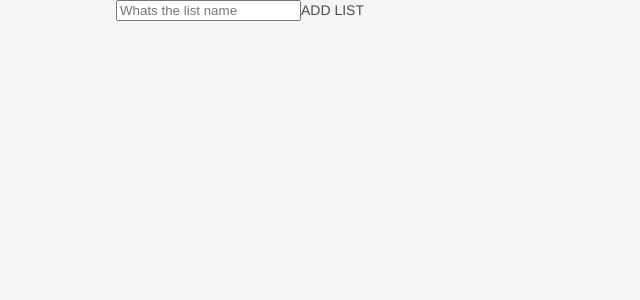
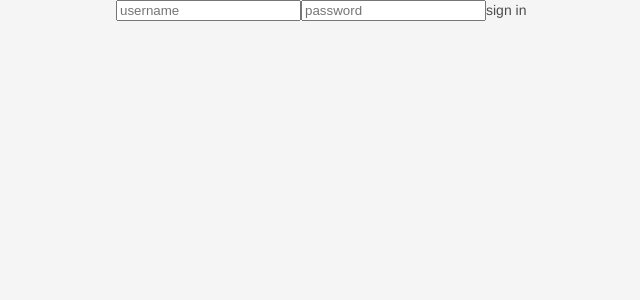
Before and after one commit to Tnatiel/todo-react, a React (Create React App) app: page / in a window 1280 px wide. Shown: the top 300 px of the page, without its empty margins (249-889 px from the left). Built offline with nearby package versions, Linux system fonts and the light colour scheme.

Commit message:
Added auth feature

```diff
--- a/src/App.js
+++ b/src/App.js
@@ -10,24 +10,40 @@ function App() {
 
   const [lists, setLists] = useState([])
   const listInputAdderRef = useRef()
+  const userLoginInputRef = useRef()
+  const passwordLoginInputRef = useRef()
+  const [user, setUser] = useState({})
 
   const addList = () => {
     const appId = Math.random() * 9999999999999
-    console.log(listInputAdderRef.current.value)
     const newListApp =  <TodoApp mainTitle={listInputAdderRef.current.value} key={appId} />
     const newLists = lists.concat(newListApp)
+    setLists(newLists)
+  }
 
-    setLists(newLists)
-    }
+  const loginUser = () => {
+    const userName = userLoginInputRef.current.value
+    userLoginInputRef.current.value = ''
+    setUser({userName, role: 'admin'})
+  }
 
   return (
     <>
+    {user.role ? (
+      <>
+        <input defaultValue='' ref={listInputAdderRef} type="text" placeholder='Whats the list name'/>
+        <button onClick={addList}>ADD LIST</button>
+        <AppsList items={lists}/>
+      </>
+    ) : (
+      <>
+        <input ref={userLoginInputRef} type="text" placeholder={'username'}/>
+        <input ref={passwordLoginInputRef} type="password" placeholder={'password'}/>
+        <button onClick={loginUser}>sign in</button>
+      </>
 
-    <input ref={listInputAdderRef} type="text" placeholder='Whats the list name'/>
-    <button onClick={addList}>ADD LIST</button>
-    <AppsList items={lists}/>
-
-    </>
+    ) }
+  </>
   );
 }
 export default App;
--- a/src/components/TodoApp.js
+++ b/src/components/TodoApp.js
@@ -4,14 +4,17 @@ import {Footer} from './footer';
 import { TodosList } from './todolist';
 import { ListContext } from '../providers/list-context';
 import { useTodos } from '../hooks/useTodos';
+import { AuthContext } from '../providers/auth-context';
 
 
 export function TodoApp({mainTitle}) {
 
     const todoApi = useTodos()
+    const currentUser = {name: 'moty', role: 'noo'}
 
   // console.log(mainTitle)
     return (
+    <AuthContext.Provider value={currentUser}>
       <ListContext.Provider value={todoApi}>
         <section className="todoapp">
         <Header
@@ -23,5 +26,6 @@ export function TodoApp({mainTitle}) {
         <Footer/>
         </section>
       </ListContext.Provider>
+    </AuthContext.Provider>
     )
 }
--- a/src/components/apps-list.js
+++ b/src/components/apps-list.js
@@ -7,7 +7,6 @@ import { TodoApp } from "./TodoApp";
 export function AppsList({ items }) {
   return (
     <ul className="todos-apps-list">
-      {console.log(items)}
       {items.map((currentApp) => (
         <li  key={Math.random() * 9999999999999}><TodoApp mainTitle={`${currentApp.props.mainTitle} list`} /></li>
       ))}
--- a/src/components/header.js
+++ b/src/components/header.js
@@ -1,19 +1,25 @@
 import React from 'react';
 import { useContext, useRef, useEffect } from 'react';
+import { AuthContext } from '../providers/auth-context';
 import { ListContext } from '../providers/list-context';
 
 
 export function Header({mainTitle}) {
     const {addTodo, exitEdit} = useContext(ListContext)
     const todoiIputRef = useRef()
-
+    const {role} = useContext(AuthContext)
 
     useEffect(() => {
         todoiIputRef.current.focus();
       }, [])
 
     function handleTaskInput(event) {
+
         if (event.key === 'Enter' && event.target.value.length > 0) {
+            if (role !== 'admin') {
+                alert('You are not an admin')
+                return
+            }
             addTodo(event.target.value)
             event.target.value = '';
         }
--- /dev/null
+++ b/src/providers/auth-context.js
@@ -0,0 +1,3 @@
+import { createContext } from "react";
+
+export const AuthContext = createContext(null)
```
Lines whose indentation alone changed are shown as unchanged.
